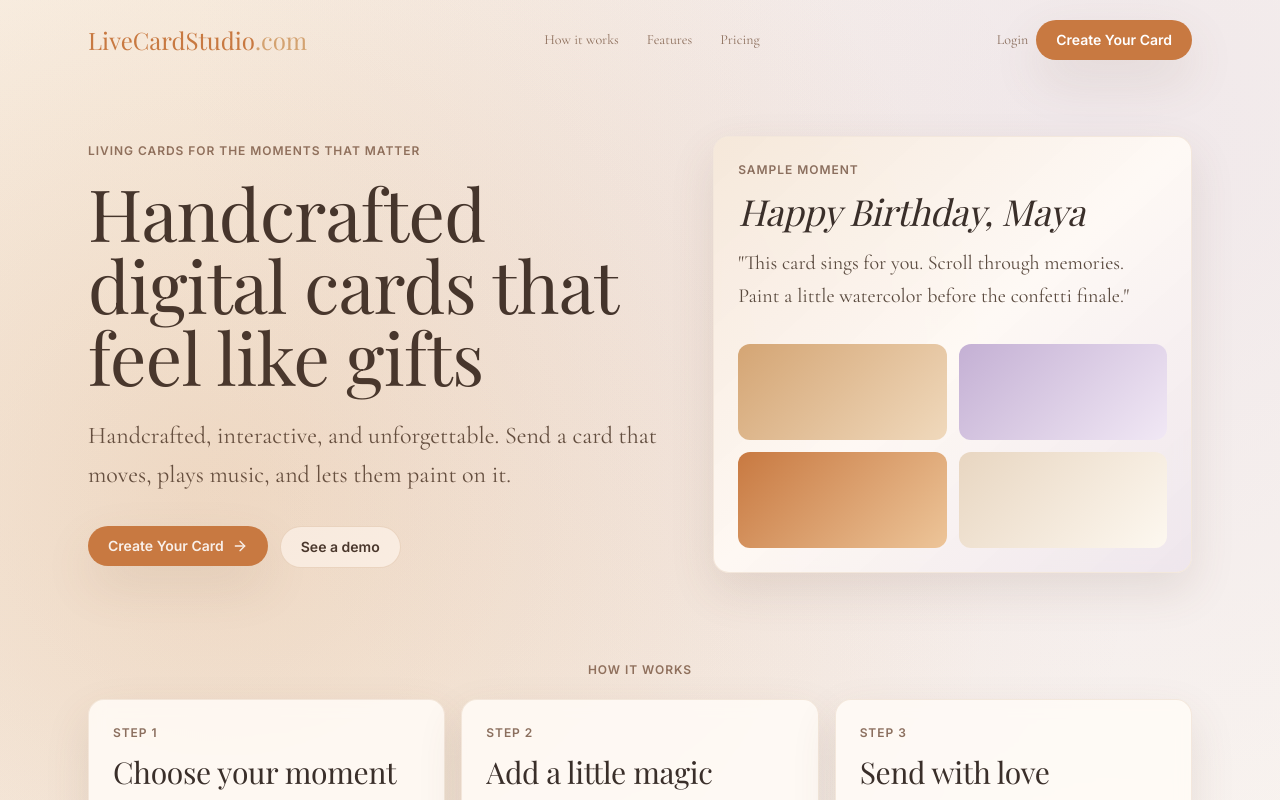
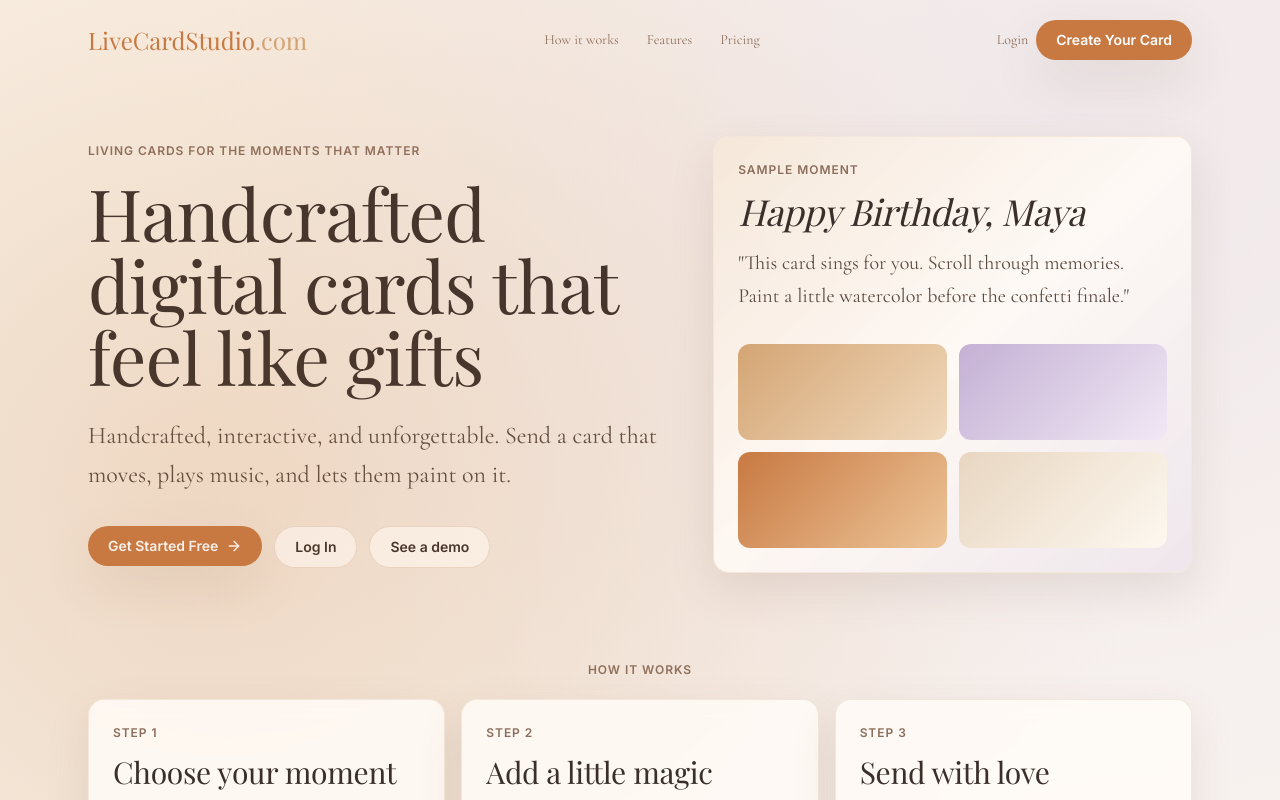
Before and after one commit to rachelgergely96-netizen/livecardstudio, a Next.js app: page / in a window 1280 px wide. Shown: the top 800 px of the page. Built offline with nearby package versions, Linux system fonts and the light colour scheme; a web font is replaced by a local one.

Commit message:
Improve auth funnel with callback-safe landing, login, and signup flow

```diff
--- a/src/app/login/page.tsx
+++ b/src/app/login/page.tsx
@@ -1,11 +1,17 @@
 import { redirect } from 'next/navigation';
 import { LoginForm } from '@/components/auth/login-form';
+import { normalizeCallbackUrl } from '@/lib/auth/callback-url';
 import { auth } from '@/lib/auth/session';
 
-export default async function LoginPage() {
+export default async function LoginPage({
+  searchParams
+}: {
+  searchParams: { callbackUrl?: string };
+}) {
+  const callbackUrl = normalizeCallbackUrl(searchParams.callbackUrl, '/dashboard');
   const session = await auth();
   if (session?.user?.id) {
-    redirect('/dashboard');
+    redirect(callbackUrl);
   }
 
   return (
--- a/src/app/page.tsx
+++ b/src/app/page.tsx
@@ -55,10 +55,21 @@
           <a href="#pricing">Pricing</a>
         </nav>
         <div className="flex items-center gap-2">
-          <Link href="/login" className="hidden text-sm text-brand-muted md:inline">
+          <Link
+            href={{
+              pathname: '/login',
+              query: { callbackUrl: '/dashboard' }
+            }}
+            className="hidden text-sm text-brand-muted md:inline"
+          >
             Login
           </Link>
-          <Link href="/create">
+          <Link
+            href={{
+              pathname: '/signup',
+              query: { callbackUrl: '/create' }
+            }}
+          >
             <Button>Create Your Card</Button>
           </Link>
         </div>
@@ -76,10 +87,23 @@
               on it.
             </p>
             <div className="mt-8 flex flex-wrap gap-3">
-              <Link href="/create">
+              <Link
+                href={{
+                  pathname: '/signup',
+                  query: { callbackUrl: '/create' }
+                }}
+              >
                 <Button className="gap-2">
-                  Create Your Card <ArrowRight className="h-4 w-4" />
+                  Get Started Free <ArrowRight className="h-4 w-4" />
                 </Button>
+              </Link>
+              <Link
+                href={{
+                  pathname: '/login',
+                  query: { callbackUrl: '/dashboard' }
+                }}
+              >
+                <Button tone="secondary">Log In</Button>
               </Link>
               <a href="#demo">
                 <Button tone="secondary">See a demo</Button>
--- a/src/app/signup/page.tsx
+++ b/src/app/signup/page.tsx
@@ -1,11 +1,17 @@
 import { redirect } from 'next/navigation';
 import { SignupForm } from '@/components/auth/signup-form';
+import { normalizeCallbackUrl } from '@/lib/auth/callback-url';
 import { auth } from '@/lib/auth/session';
 
-export default async function SignupPage() {
+export default async function SignupPage({
+  searchParams
+}: {
+  searchParams: { callbackUrl?: string };
+}) {
+  const callbackUrl = normalizeCallbackUrl(searchParams.callbackUrl, '/dashboard');
   const session = await auth();
   if (session?.user?.id) {
-    redirect('/dashboard');
+    redirect(callbackUrl);
   }
 
   return (
--- a/src/components/auth/login-form.tsx
+++ b/src/components/auth/login-form.tsx
@@ -1,15 +1,17 @@
 'use client';
 
 import { FormEvent, useState } from 'react';
+import Link from 'next/link';
 import { signIn } from 'next-auth/react';
 import { useRouter, useSearchParams } from 'next/navigation';
 import { Button } from '@/components/ui/button';
 import { Input } from '@/components/ui/input';
+import { normalizeCallbackUrl } from '@/lib/auth/callback-url';
 
 export function LoginForm() {
   const router = useRouter();
   const searchParams = useSearchParams();
-  const callbackUrl = searchParams.get('callbackUrl') || '/dashboard';
+  const callbackUrl = normalizeCallbackUrl(searchParams.get('callbackUrl'), '/dashboard');
   const [email, setEmail] = useState('');
   const [password, setPassword] = useState('');
   const [status, setStatus] = useState<string>('');
@@ -98,7 +100,16 @@
       </div>
 
       <p className="mt-5 text-sm text-brand-muted">
-        No account? <a href="/signup" className="text-brand-copper">Create one</a>
+        No account?{' '}
+        <Link
+          href={{
+            pathname: '/signup',
+            query: { callbackUrl }
+          }}
+          className="text-brand-copper"
+        >
+          Create one
+        </Link>
       </p>
       {status ? <p className="mt-3 text-sm text-brand-copper">{status}</p> : null}
     </div>
--- a/src/components/auth/signup-form.tsx
+++ b/src/components/auth/signup-form.tsx
@@ -1,13 +1,17 @@
 'use client';
 
 import { FormEvent, useState } from 'react';
+import Link from 'next/link';
 import { signIn } from 'next-auth/react';
-import { useRouter } from 'next/navigation';
+import { useRouter, useSearchParams } from 'next/navigation';
 import { Button } from '@/components/ui/button';
 import { Input } from '@/components/ui/input';
+import { normalizeCallbackUrl } from '@/lib/auth/callback-url';
 
 export function SignupForm() {
   const router = useRouter();
+  const searchParams = useSearchParams();
+  const callbackUrl = normalizeCallbackUrl(searchParams.get('callbackUrl'), '/dashboard');
   const [name, setName] = useState('');
   const [email, setEmail] = useState('');
   const [password, setPassword] = useState('');
@@ -44,18 +48,18 @@
       email,
       password,
       redirect: false,
-      callbackUrl: '/dashboard'
+      callbackUrl
     });
 
     setLoading(false);
 
     if (signInResult?.error) {
       setStatus('Account created. Please sign in.');
-      router.push('/login');
+      router.push(`/login?callbackUrl=${encodeURIComponent(callbackUrl)}`);
       return;
     }
 
-    router.push('/dashboard');
+    router.push(signInResult?.url || callbackUrl);
     router.refresh();
   }
 
@@ -105,13 +109,22 @@
         type="button"
         tone="secondary"
         className="mt-4 w-full"
-        onClick={() => signIn('google', { callbackUrl: '/dashboard' })}
+        onClick={() => signIn('google', { callbackUrl })}
       >
         Continue with Google
       </Button>
 
       <p className="mt-5 text-sm text-brand-muted">
-        Already have an account? <a href="/login" className="text-brand-copper">Sign in</a>
+        Already have an account?{' '}
+        <Link
+          href={{
+            pathname: '/login',
+            query: { callbackUrl }
+          }}
+          className="text-brand-copper"
+        >
+          Sign in
+        </Link>
       </p>
       {status ? <p className="mt-3 text-sm text-brand-copper">{status}</p> : null}
     </div>
--- /dev/null
+++ b/src/lib/auth/callback-url.ts
@@ -0,0 +1,12 @@
+export function normalizeCallbackUrl(value?: string | null, fallback = '/dashboard') {
+  if (!value) {
+    return fallback;
+  }
+
+  // Allow only internal app paths.
+  if (!value.startsWith('/') || value.startsWith('//')) {
+    return fallback;
+  }
+
+  return value;
+}
```
